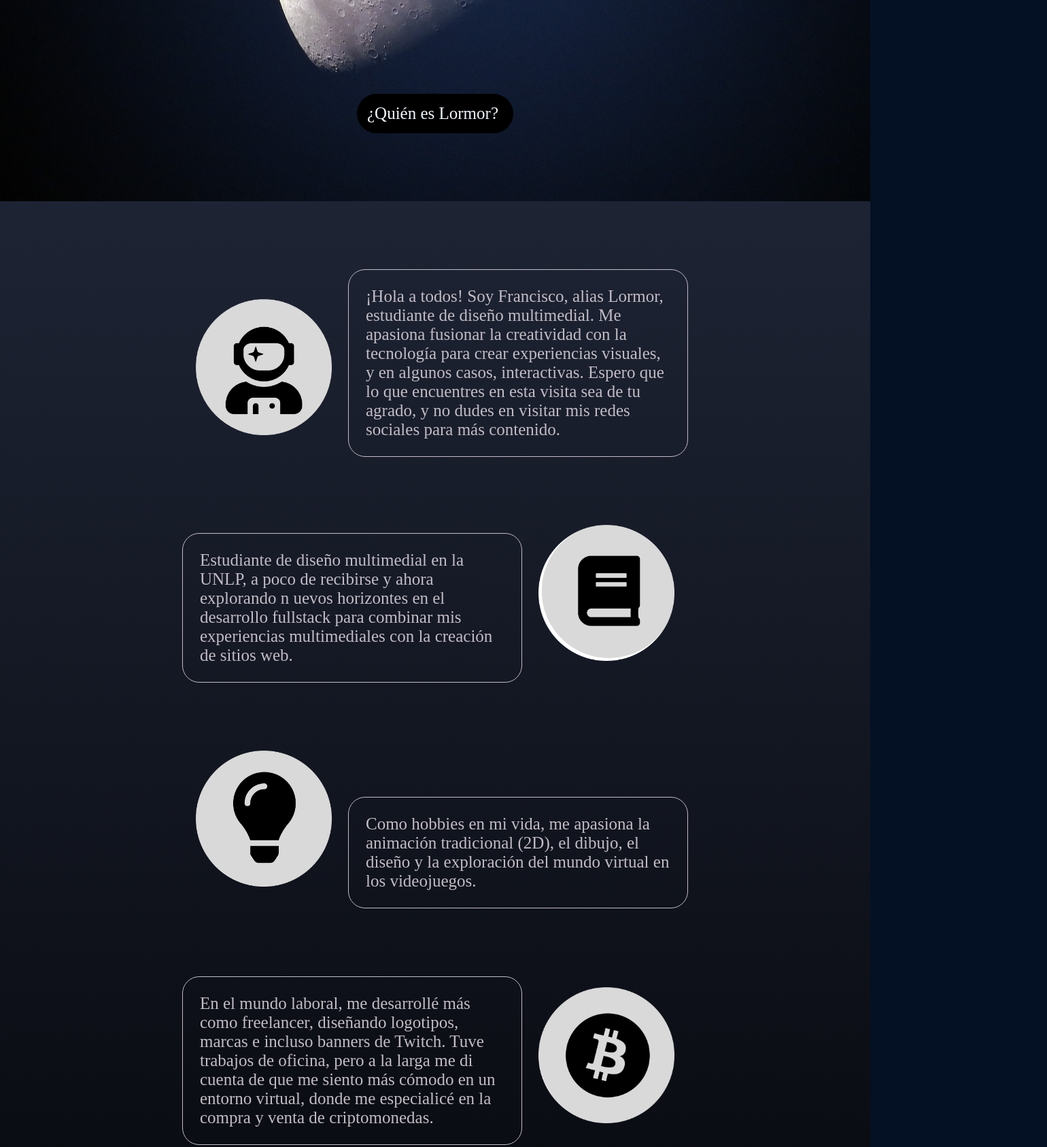
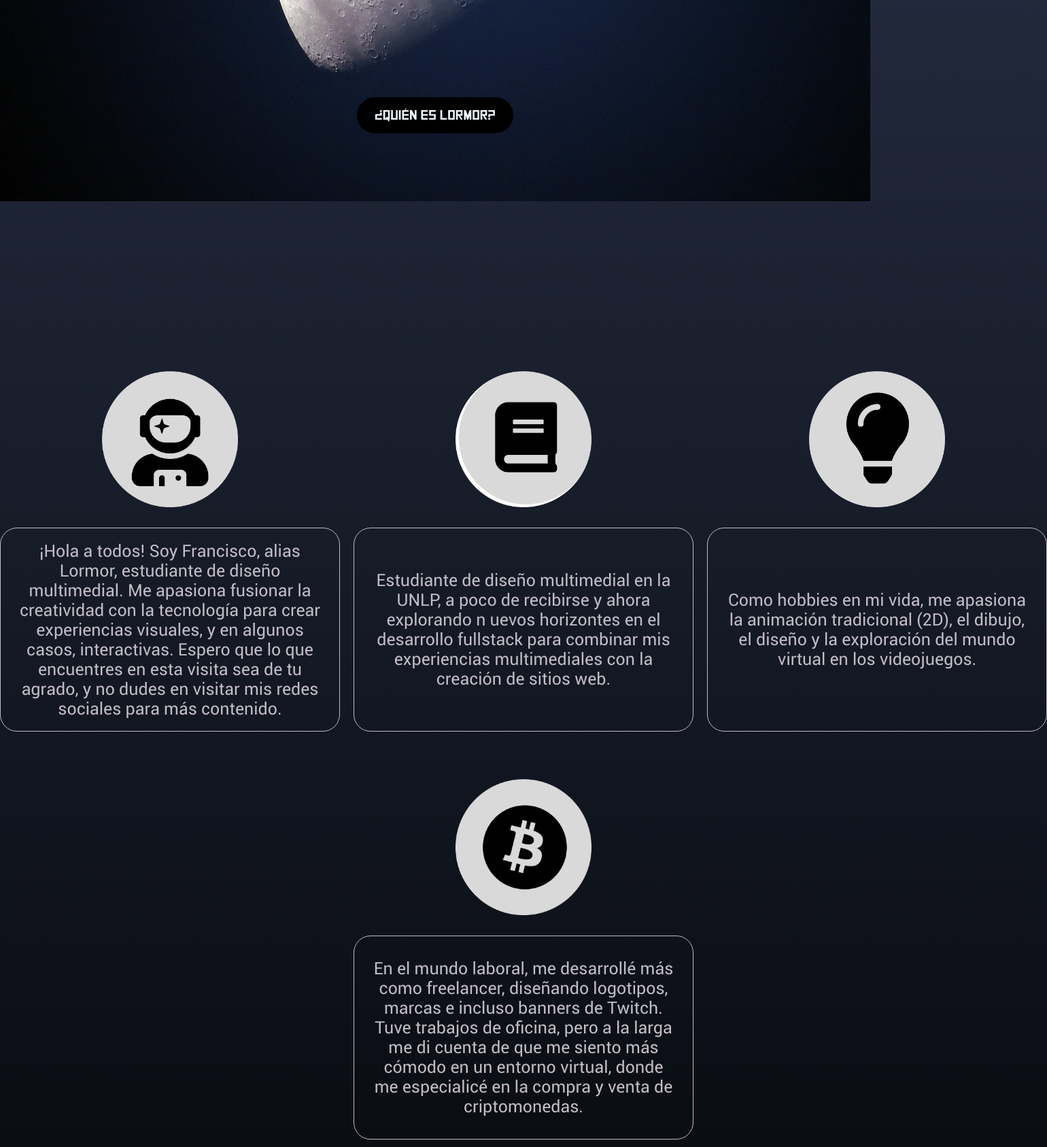
Before and after one commit to Lormor22/PFDavico, a plain HTML site: page index.html in a window 1280 px wide. Shown: the part 580-2267 px from the top of the page at 68% size, 1540 px wide, since content can reach past the window. Drawn offline with Linux system fonts and the light colour scheme.

Commit message:
Terminado de grid y corrigiendo nuevos estilos

```diff
--- a/CSS/estiloslormor.css
+++ b/CSS/estiloslormor.css
@@ -13,12 +13,18 @@ html{
 @font-face {
     font-family: "roboto_regular";
     src: url(../fonts/Roboto-Regular.ttf);
-    font-family: "roboto_black";
-    src: url(../fonts/Roboto-BlackItalic.ttf);
+}
+@font-face {
     font-family: "soul_big";
     src: url(../fonts/Soulgood.ttf);
+}
+@font-face {
     font-family: "valorant";
-    src: url(../fonts/Valorant\ Font.ttf);
+    src: url(../fonts/Valorant.ttf);
+}
+@font-face {
+    font-family: "cuadrado";
+    src: url(../fonts/Square.ttf);
 }
 /* body genral tipografia y color */
 body{
@@ -34,10 +40,8 @@ header{
 }
 /* marco con color cada boton para que se sepa en que pagina se está */
 #estoy_aca{
-    background-color: #a9bfb1;
-    color: black;
-    padding: 5px;
-    border-radius: 25px;
+    filter: drop-shadow(0px 0px 10px cyan);
+    border-radius: 8px;
 }
 
 h1{
@@ -58,6 +62,7 @@ ul li a{
 }
 /* para hacer el menu una etiqueta de bloque */
 header nav ul li{
+    font-family: "cuadrado";
     display: inline-block;
     font-size: 20px;
 
@@ -76,6 +81,7 @@ header nav{
 
 .menu_boton {
     margin-right: 15px;
+    transition: .5s;
 }
 .menu_boton:hover{
     filter: drop-shadow(0px 0px 10px cyan);
@@ -93,7 +99,9 @@ header nav{
     padding: 15px;
     border-radius: 4em;
     z-index: 1;
-    font-size: 25px;
+    font-size: 20px;
+    font-family: "cuadrado";
+    text-align: center;
 }
 .quien_lormor a{
     text-decoration: none;
@@ -122,30 +130,44 @@ header nav{
 /* presentacion de persona */
 /* Aca lo que hice es darle un ancho maximo al contenedor de texto y puse fit content para
 que tomase el ancho del body y no de la pantalla */
+.grid_index{
+    margin-top: 200px;
+    display: grid;
+    grid-template-columns: 1fr 1fr 1fr ;
+    grid-template-rows: 1fr 1fr ;
+    gap: 20px;
+    grid-template-rows: minmax(auto, auto);
+
+}
 
 .astro_div{
-    max-width: fit-content;
-    margin: auto;
-    margin-top: 100px;
-    margin-bottom: 100px;
-
+    display: flex;
+    flex-direction: column;
+    align-items: center;
+    margin-top: 50px;
 }
 .avatar_logo{
     width: 200px;
     height: 200px;
-    margin-right: 20px;
-    margin-left: 20px;
+    margin-bottom: 30px;
 
 }
 .texto_index{
     font-size: 25px;
     width: 500px;
-    display: inline-block;
     color: #c2bcc5;
     border-radius: 25px;
     padding: 25px;
     border-style: solid;
     border-width: thin;
+    height: 300px;
+    display: flex;
+    align-items: center;
+    text-align: center;
+}
+.bitcoin{
+    grid-column: 2/3;
+    grid-row: 2/3;
 }
 
 .skills{
--- a/index.html
+++ b/index.html
@@ -34,12 +34,12 @@
     <main>
         <div class="contenedor_luna">
             <div class="quien_lormor">
-            <a href="#lormor">¿Quién es Lormor?</a>
+                <a href="#lormor">¿Quién es Lormor?</a>
             </div>
         </div>
 
-        <section >
-            <div class="astro_div" id="lormor">
+        <section class="grid_index" id="lormor">
+            <div class="astro_div" >
                 <img src="./img/lormor.png" alt="imagen de usuario astronauta" class="avatar_logo">
                 <p class="texto_index">¡Hola a todos! Soy Francisco, alias Lormor, estudiante de diseño multimedial.
                 Me apasiona fusionar la creatividad con la tecnología para crear experiencias visuales,
@@ -47,10 +47,10 @@
                 y no dudes en visitar mis redes sociales para más contenido.</p>
             </div>
             <div class="astro_div">
+                <img src="./img/avatar_estudios.png" alt="logo de libro" class="avatar_logo">
                 <p class="texto_index">Estudiante de diseño multimedial en la UNLP, a poco de recibirse y ahora explorando n
                     uevos horizontes en el desarrollo fullstack para combinar mis experiencias multimediales con la creación
                     de sitios web.</p>
-                <img src="./img/avatar_estudios.png" alt="logo de libro" class="avatar_logo">
             </div>
             <div class="astro_div">
                 <img src="./img/avatar_ideas.png" alt="imagen de usuario astronauta" class="avatar_logo">
@@ -58,12 +58,14 @@
                     el dibujo, el diseño y la exploración del mundo virtual en los videojuegos.
                 </p>
             </div>
-            <div class="astro_div">
-                <p class="texto_index">En el mundo laboral, me desarrollé más como freelancer, diseñando logotipos, marcas
+            <div  class="bitcoin">
+                <div class="astro_div">
+                    <img src="./img/avatar_emprendimientos.png" alt="logo bitcoin" class="avatar_logo">
+                    <p class="texto_index">En el mundo laboral, me desarrollé más como freelancer, diseñando logotipos, marcas
                     e incluso banners de Twitch. Tuve trabajos de oficina, pero a la larga me di cuenta de que me siento
                     más cómodo en un entorno virtual, donde me especialicé en la compra y venta de criptomonedas.
-                </p>
-                <img src="./img/avatar_emprendimientos.png" alt="logo de libro" class="avatar_logo">
+                    </p>
+                </div>
             </div>
         </section>
         <div class="skills">
```
Also changed, not shown: pages/lol.html (+3 -3 lines), fonts/Square.ttf (added), fonts/Valorant.ttf (renamed from fonts/Valorant Font.ttf).
